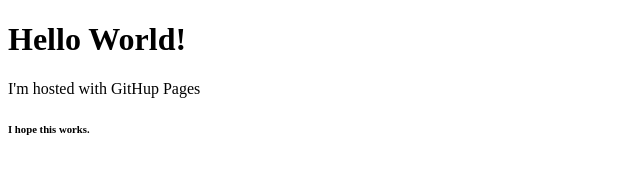
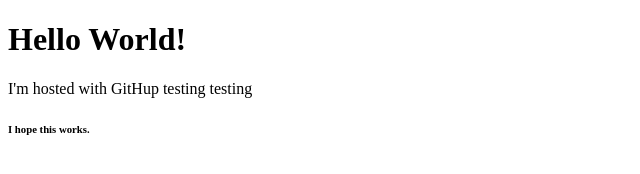
Before and after one commit to andreplaut/andreplaut.github.io, a plain HTML site: page index.html in a window 1280 px wide. Shown: the full height of the page, 0-640 px from the left. Drawn offline with Linux system fonts and the light colour scheme.

Commit message:
Testing
testing

```diff
--- a/index.html
+++ b/index.html
@@ -5,7 +5,7 @@
 	</head>
 	<body>
 		<h1>Hello World!</h1>
-		<p>I'm hosted with GitHup Pages</p>
+		<p>I'm hosted with GitHup testing testing</p>
 		<h6>I hope this works.</h6>
 	</body>
 </html>
```
